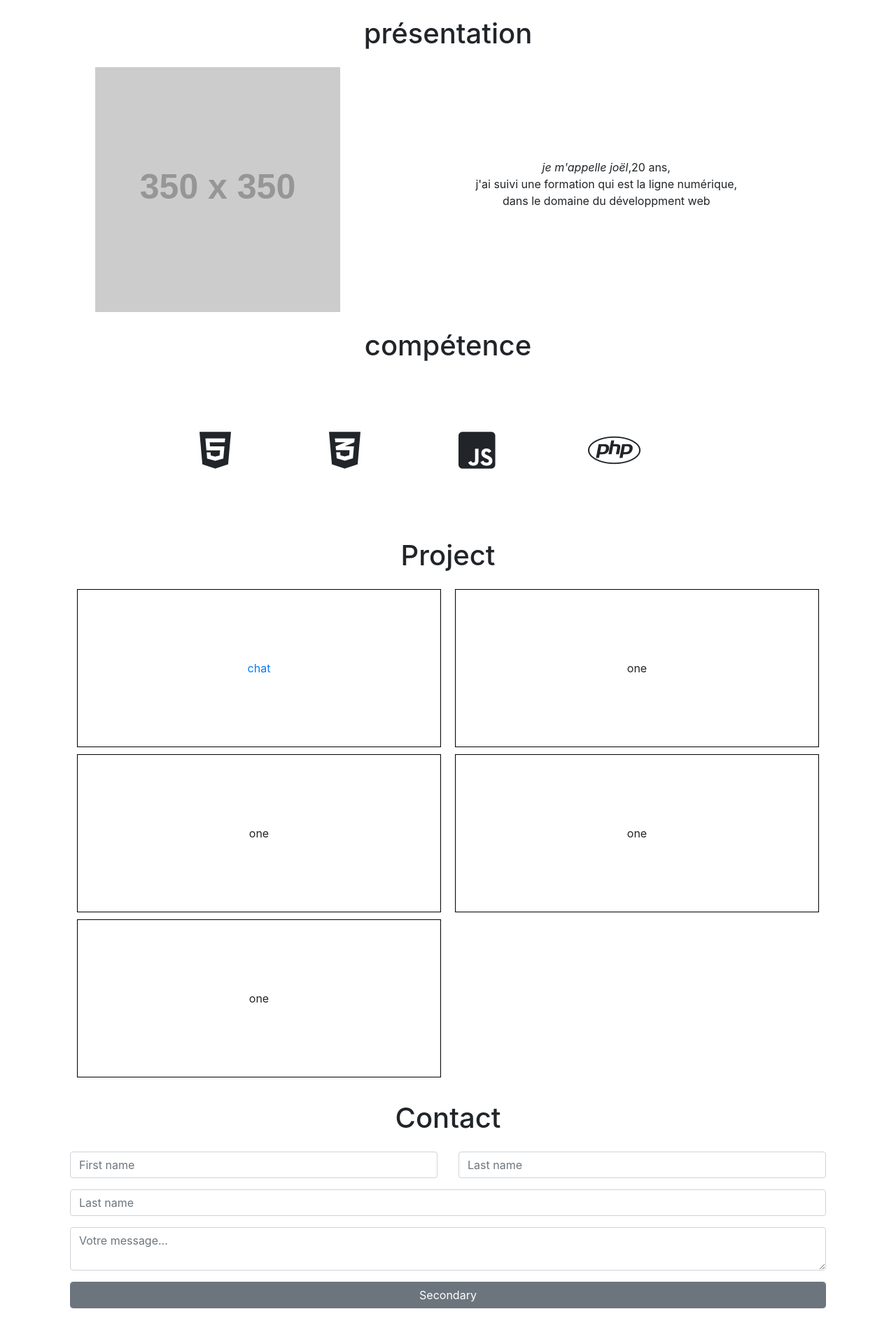
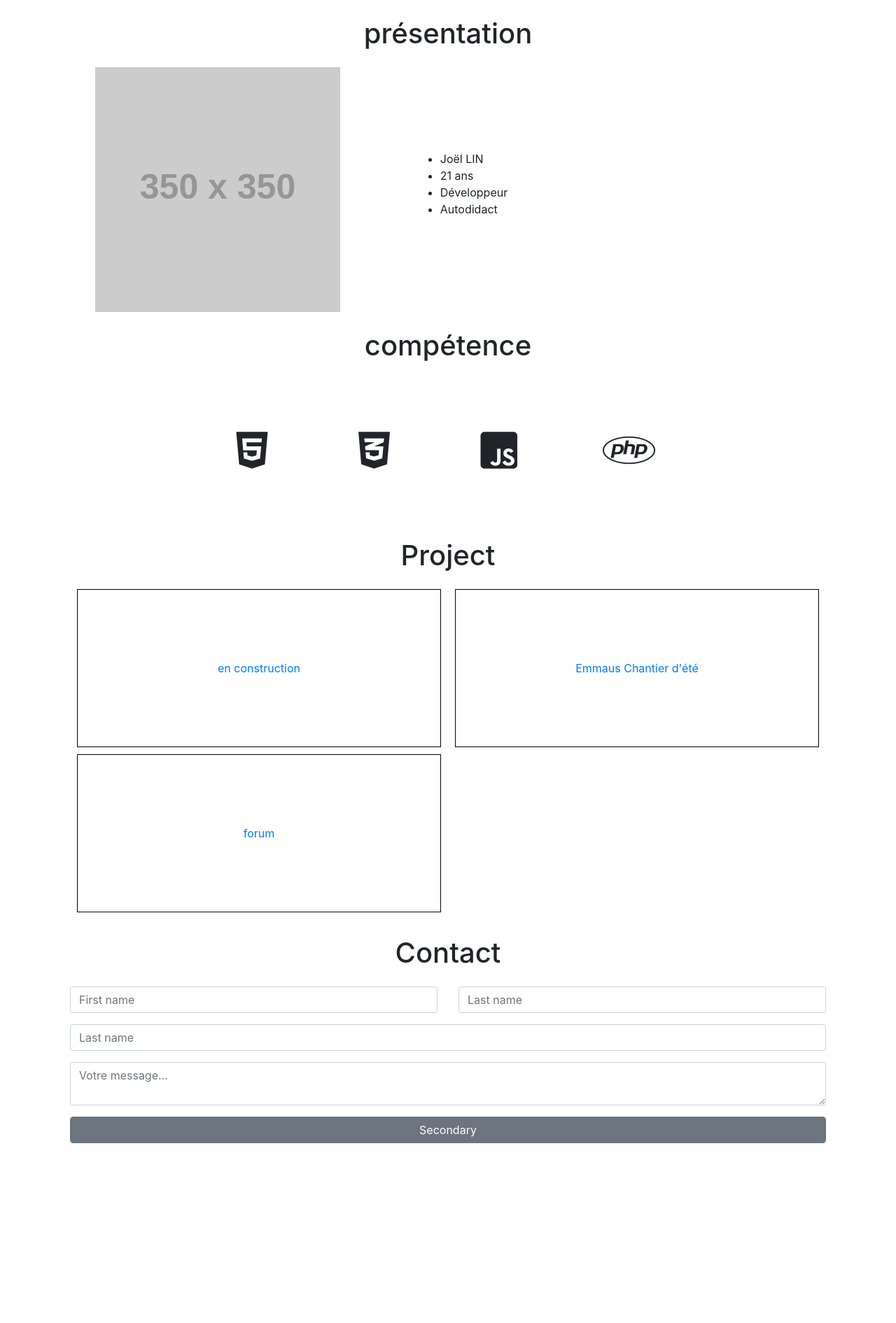
Before and after one commit to saitokojiro/Portfolio_html_css, a PHP site: page / in a window 1280 px wide. Shown: the whole page at 70% size. After the commit the page ends 1634 px from the top, so only its background shows below. Run offline with PHP 8.4, Linux system fonts and the light colour scheme; grey boxes labelled with a size stand in for pictures from a placeholder-image service; some libraries are stand-ins or nearby versions.

Commit message:
fix project

```diff
--- a/CSS/Index.css
+++ b/CSS/Index.css
@@ -109,7 +109,7 @@ body {
     .bio_profile {
         display: inline-block;
         width: 100%;
-        text-align: center;
+        text-align: left;
         margin: auto;
     }
 
--- a/index.html
+++ b/index.html
@@ -112,9 +112,17 @@
 
         <div class="bio_profile">
           <!--<h3 class="my-3">Project Description</h3>-->
-          <p class=""><em>je m'appelle joël</em>,20 ans,<br>
+          <!-- <p class=""><em>je m'appelle joël</em>,20 ans,<br>
             j'ai suivi une formation qui est la ligne numérique, <br>
-            dans le domaine du développment web </p>
+            dans le domaine du développment web </p>-->
+
+          <ul>
+            <li>Joël LIN</li>
+            <li>21 ans</li>
+            <li>Développeur</li>
+            <li>Autodidact</li>
+            <!-- <li>Autodidact dans le monde du développment Web</li> -->
+          </ul>
           <!--<h3 class="my-3">Project Details</h3>
           <ul>
             <li>bonjour</li>
@@ -133,18 +141,18 @@
 
         </h1>
 
-        <div class="row justify-content-center mt-5 mb-5">
+        <div class="row justify-content-center mt-5 mb-5 ml-5">
 
-            <i class="fab fa-html5 col-2 mt-5 mb-5"></i>
-            <i class="fab fa-css3-alt col-2 mt-5 mb-5"></i>
+          <i class="fab fa-html5 col-2 mt-5 mb-5"></i>
+          <i class="fab fa-css3-alt col-2 mt-5 mb-5"></i>
 
 
-            <i class="fab fa-js-square col-2 mt-5 mb-5"></i>
-            <i class="fab fa-php col-2 mt-5 mb-5"></i>
+          <i class="fab fa-js-square col-2 mt-5 mb-5"></i>
+          <i class="fab fa-php col-2 mt-5 mb-5"></i>
 
 
         </div>
-<!--
+        <!--
         <div class="skill_bar" data-width="50"><span class="title">
 
             <a href="#">HTML CSS</a>
@@ -193,11 +201,11 @@
         </h1>
         <div class="project_list">
           <div class="project_case">
-            <div class="case"><a href="/Project/Chat/serveur/views/index.html">chat</a></div>
-            <div class="case">one</div>
-            <div class="case">one</div>
-            <div class="case">one</div>
-            <div class="case">one</div>
+            <div class="case"><a href="/Project/Chat/serveur/views/index.html">en construction</a></div>
+            <div class="case"><a href="/Project/Emmaus/index.php">Emmaus Chantier d'été</a></div>
+            <div class="case"><a href="/Project/Forum/index.php">forum</a></div>
+            <!--<div class="case">Maquette</div>-->
+            <!-- <div class="case">one</div>-->
 
           </div>
 
```
Also changed, not shown: Project/Forum/db_connexion.php (+3 -4 lines), Project/Forum/form/commentaire.php (+14 -10 lines), Project/Forum/form/formulaire.php (+4 -6 lines), Project/Forum/form/index.php (+7 -6 lines), Project/Forum/index.php (+29 -32 lines), Project/Forum/sql/forum_lost.sql (added, +98 -0 lines), Project/Chat/serveur/package-lock.json, package-lock.json (added).
